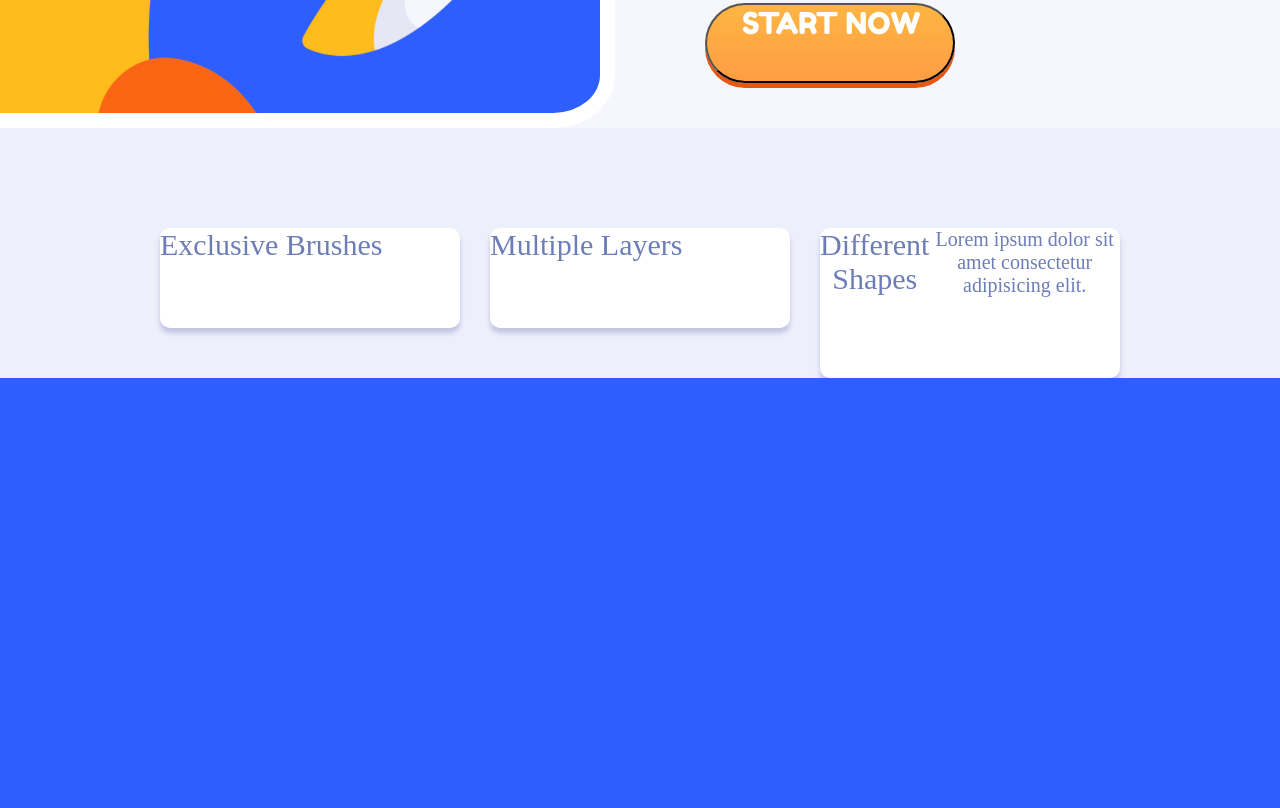
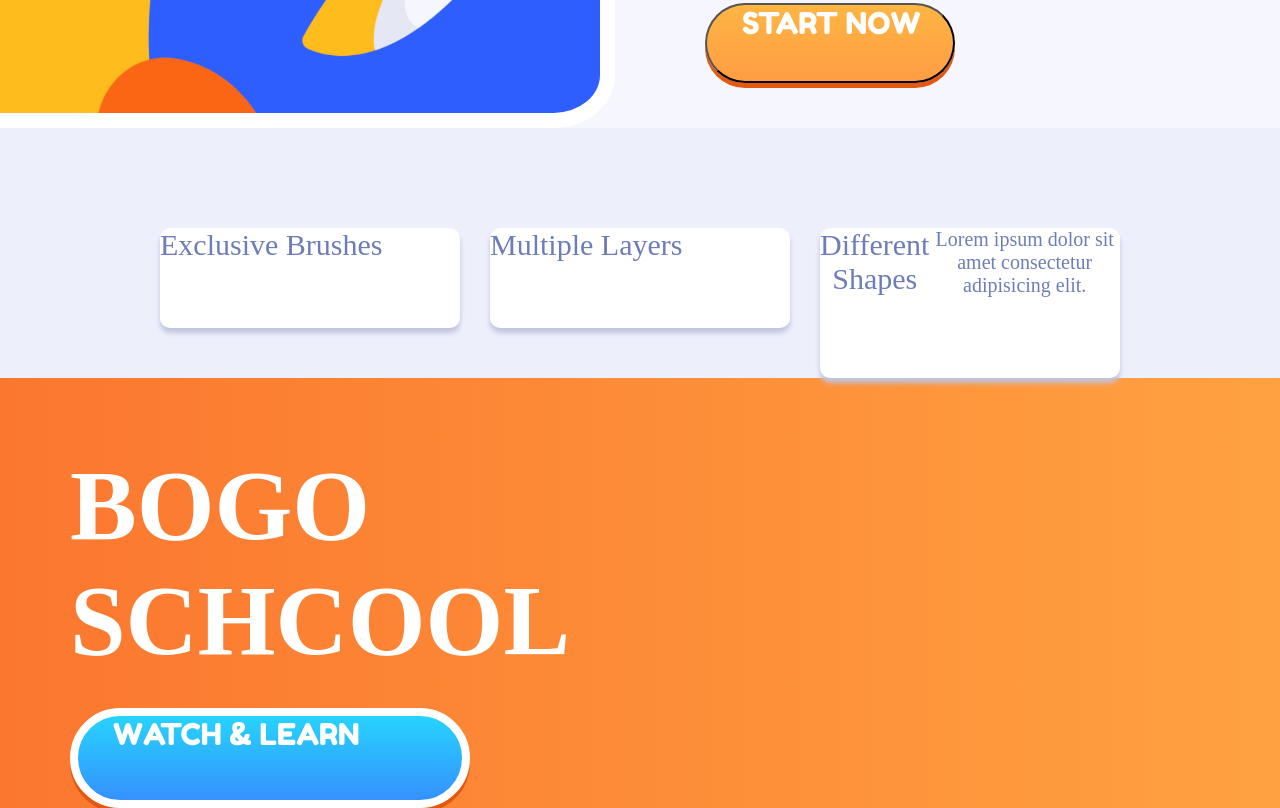
Before and after one commit to Shelga/bogoApp, a website built with Parcel: page index.html in a window 1280 px wide. Shown: the part 1346-2154 px from the top of the page. Before the commit the page ends 1724 px from the top, so only its background shows below. Built offline with nearby package versions, Linux system fonts and the light colour scheme.

Commit message:
orange blok

```diff
--- a/index.css
+++ b/index.css
@@ -272,3 +272,46 @@ a {
 .threeBlockText {
     font-size: 20px;
 }
+
+
+
+.orangeblok {
+    display: flex;
+    flex-direction: row;
+
+    background: linear-gradient(to left, #ffa141, #fb772f);
+}
+
+.whitetextInOrange {
+    margin-top: 30px;
+    font-size: 100px;
+    font-weight: bold;
+    margin-top: 70px;
+    margin-left: 70px;
+}
+
+.rightPicture {
+    width: 900px;
+    height: 600px;
+    margin-left: 35px;
+}
+
+
+.blueAndWhiteButtonInOrange {
+    margin-top: 70px;
+    margin-left: 70px;
+    background: linear-gradient(to top, #3591fe, #27d3fe);
+    display: flex;
+    flex-direction: row;
+    box-shadow: 0 5px #e35912;
+    border: #ffffff solid 8px;
+    box-shadow: 0 80 2px #020813;
+    border-radius: 50px;
+    width: 400px;
+    height: 100px;
+    font-size: 30px;
+    font-family: 'Fredoka One', cursive;
+    color: #ffffff;
+    padding-left: 35px;
+    margin-top: 30px;
+}
--- a/index.html
+++ b/index.html
@@ -69,7 +69,17 @@
                 <p class="threeBlockText">Lorem ipsum dolor sit amet consectetur adipisicing elit. </p>
             </div>
         </div>
+        <div class="orangeblok">
+            <div>
+                <p class="whitetextInOrange">BOGO<br>SCHCOOL</p>
+                <button class="blueAndWhiteButtonInOrange">WATCH & LEARN</button>
+            </div>
+            <picture>
+                <img class="rightOrangePicture" src="" alt="">
+            </picture>
+        </div>
 
+            </div>
     </main>
 </body>
 
```
